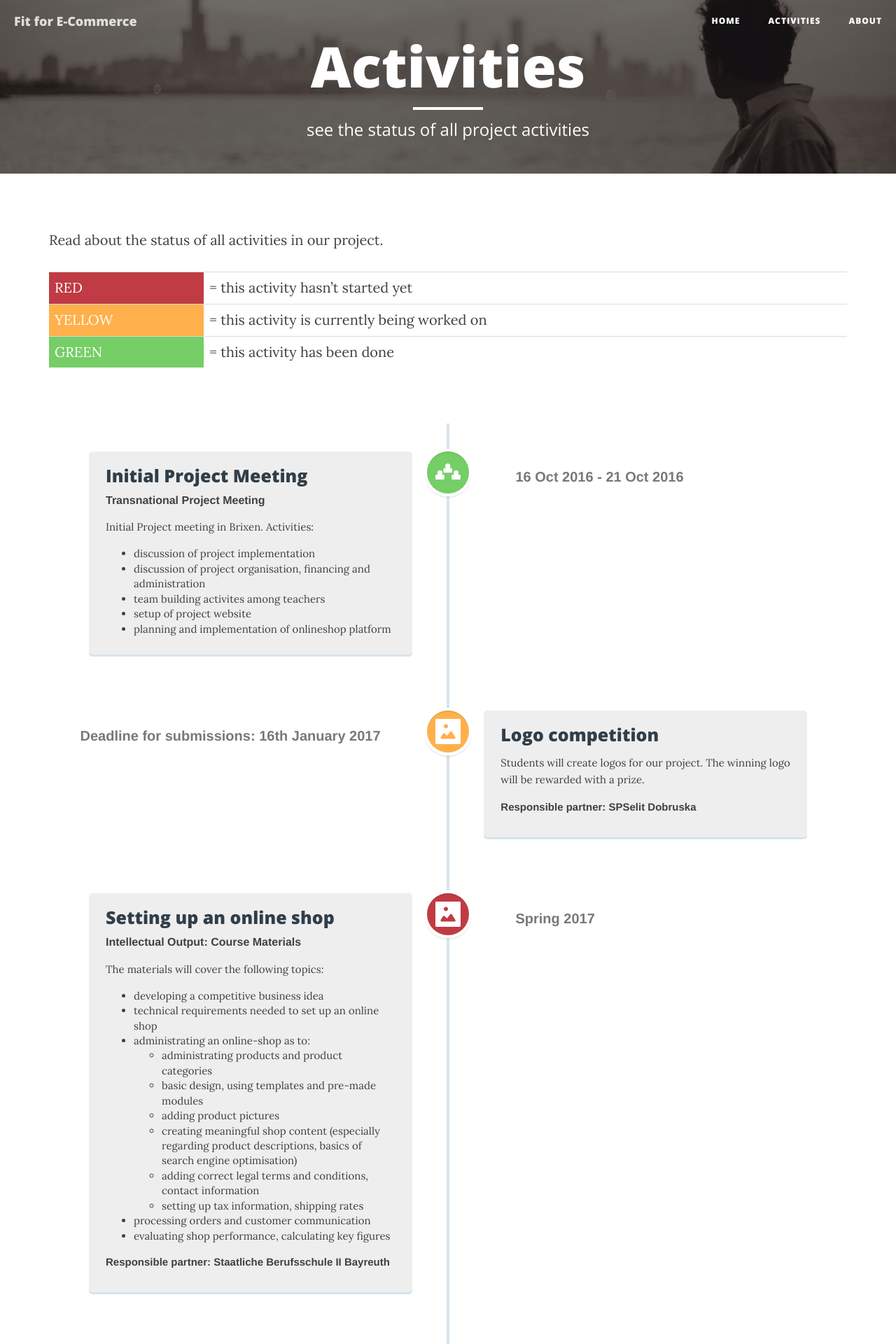
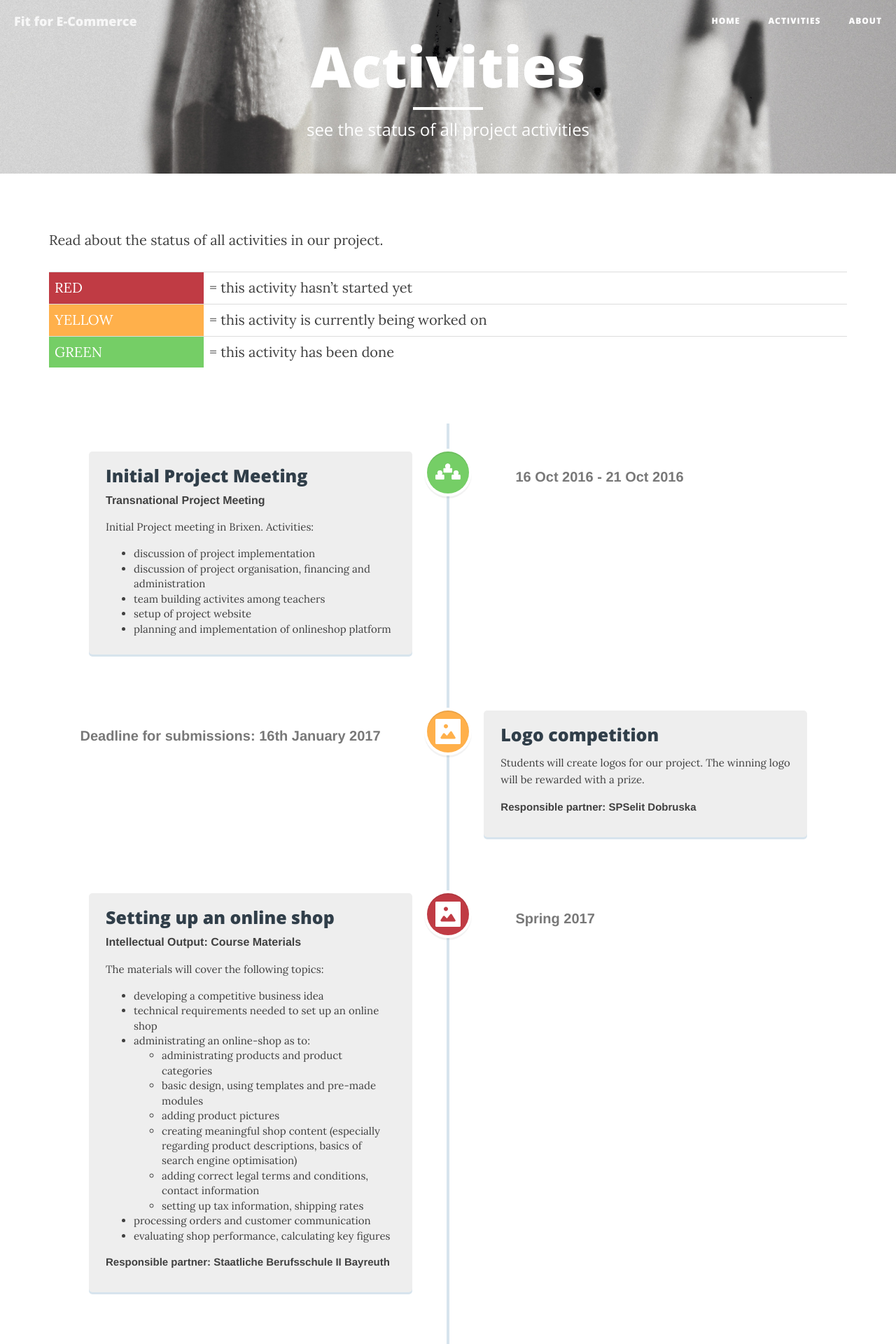
Before and after one commit to fitforecommerce/fitforecommerce.github.io, a Jekyll site: the page built from activities.html, in a window 1280 px wide. Shown: the top 1920 px of the page at 70% size. Built offline with Jekyll 4.4.1, drawn with Linux system fonts in a browser that asks for light colours; nearby versions of some CDN libraries.

Commit message:
add activities

```diff
--- a/activities.html
+++ b/activities.html
@@ -2,7 +2,7 @@
 layout: activities_page
 title: "Activities"
 description: "see the status of all project activities"
-header-img: "img/about-bg.jpg"
+header-img: "img/activities.jpg"
 ---
 
 <p>Read about the status of all activities in our project.</p>
```
Also changed, not shown: img/activities.jpg (added).
